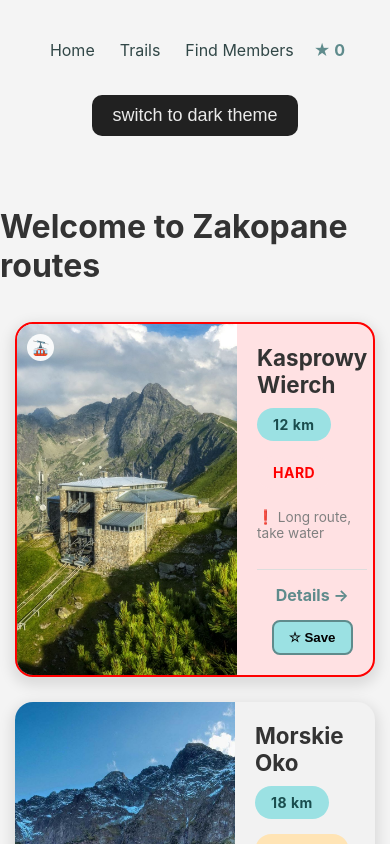
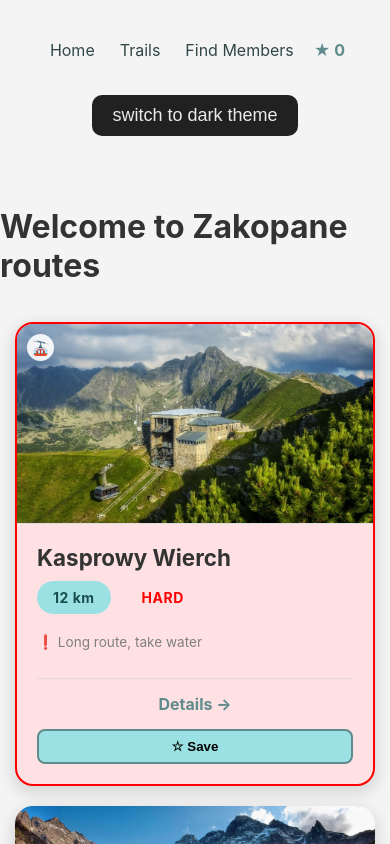
Before and after one commit to nastlyxy/zakopane-routes, a React (Vite) app: page /routes in a window 390 px wide. Shown: the top 844 px of the page. Built offline with nearby package versions, Linux system fonts and the light colour scheme.

Commit message:
fixed responsive for phones

```diff
--- a/src/App.css
+++ b/src/App.css
@@ -1,5 +1,5 @@
 /* =========================================
-   Common styles
+   1. COMMON STYLES & BASE
    ========================================= */
 * {
   box-sizing: border-box;
@@ -18,7 +18,7 @@ body {
   display: flex;
   flex-direction: column;
   align-items: center;
-  min-height: 100vh;
+  min-height: 100vh; /* Позволяет прижать футер к низу */
 }
 
 .app-container.dark {
@@ -26,8 +26,16 @@ body {
   color: #ebebeb;
 }
 
+.content {
+  width: 100%;
+  display: flex;
+  flex-direction: column;
+  align-items: center;
+  flex-grow: 1; /* Растягивает контент, чтобы футер всегда был внизу */
+}
+
 /* =========================================
-   Navigation menu
+   2. NAVIGATION
    ========================================= */
 .navigation-menu {
   display: flex;
@@ -73,15 +81,16 @@ body {
   background-color: #ebebeb;
   color: #212121;
 }
+
 /* =========================================
-   Home Page styles
+   3. HOME PAGE
    ========================================= */
-
 .homepage-container {
   width: 100%;
   padding: 0;
   margin: 0;
 }
+
 .hero-content {
   background-image:
     linear-gradient(rgba(0, 0, 0, 0.6), rgba(0, 0, 0, 0.3)),
@@ -91,7 +100,6 @@ body {
   background-size: cover;
   background-attachment: fixed;
   width: 100%;
-  max-width: 1200px;
   min-height: 85vh;
   display: flex;
   flex-direction: column;
@@ -99,10 +107,9 @@ body {
   align-items: center;
   text-align: center;
   gap: 30px;
-  border-radius: 30px;
-  padding: 40px;
-  box-shadow: 0 15px 40px rgba(0, 0, 0, 0.2);
+  padding: 40px 20px;
 }
+
 .homepage-title {
   color: #ffffff;
   font-size: clamp(2.5rem, 8vw, 5rem);
@@ -110,6 +117,7 @@ body {
   text-shadow: 2px 2px 10px rgba(0, 0, 0, 0.6);
   letter-spacing: 1px;
 }
+
 .homepage-description {
   color: #e0e0e0;
   font-size: clamp(1rem, 2vw, 1.3rem);
@@ -118,6 +126,7 @@ body {
   margin: 0;
   text-shadow: 1px 1px 5px rgba(0, 0, 0, 0.5);
 }
+
 .routes-link {
   text-decoration: none;
   background-color: #9be1e3;
@@ -130,6 +139,7 @@ body {
   box-shadow: 0 5px 15px rgba(155, 225, 227, 0.4);
   margin-top: 10px;
 }
+
 .routes-link:hover {
   background-color: #5f8b8c;
   color: white;
@@ -137,23 +147,16 @@ body {
   box-shadow: 0 8px 20px rgba(95, 139, 140, 0.6);
 }
 
-@media (max-width: 768px) {
-  .hero-content {
-    min-height: 50vh;
-    border-radius: 20px;
-    padding: 30px 20px;
-  }
-  .homepage-title {
-    font-size: 2.5rem;
-  }
-  .homepage-description {
-    font-size: 1.1rem;
-  }
+/* =========================================
+   4. GRID LAYOUTS (ROUTES & TEAM)
+   ========================================= */
+.routes-page-container {
+  width: 100%;
+  display: flex;
+  flex-direction: column;
+  align-items: center;
 }
 
-/* =========================================
-   Grid layout (ROUTE & TEAM)
-   ========================================= */
 .routeCards-container,
 .members-container {
   display: grid;
@@ -165,74 +168,8 @@ body {
   margin: 0 auto;
 }
 
-@media (max-width: 650px) {
-  .routeCards-container,
-  .members-container {
-    grid-template-columns: 1fr;
-  }
-}
 /* =========================================
-   10. RESPONSIVE
-   ========================================= */
-
-/* --- ПЛАНШЕТЫ (экраны до 1024px) --- */
-@media (max-width: 1024px) {
-  /* 1. Сетка: делаем карточки поуже, чтобы влезло 2 в ряд */
-  .routeCards-container,
-  .members-container {
-    grid-template-columns: repeat(auto-fill, minmax(320px, 1fr));
-    gap: 25px;
-  }
-
-  /* 2. Сами карточки: переводим из горизонтальных в вертикальные */
-  .route-card-container,
-  .member-card-container {
-    flex-direction: column;
-    min-height: auto;
-  }
-
-
-  /* 4. Кнопки: ставим друг под другом для удобного нажатия пальцем */
-  .card-footer-actions {
-    flex-direction: column;
-    gap: 15px;
-  }
-
-
-}
-
-/* --- ТЕЛЕФОНЫ (экраны до 650px) --- */
-@media (max-width: 650px) {
-  /* 1. Навигация: разрешаем кнопкам переноситься на новую строку */
-  .navigation-menu {
-    flex-wrap: wrap;
-    gap: 15px;
-    padding: 15px;
-  }
-
-  .link {
-    font-size: 16px;
-    padding: 5px;
-  }
-
-  /* 2. Сетка: строго одна колонка на весь экран */
-  .routeCards-container,
-  .members-container {
-    grid-template-columns: 1fr;
-    width: 100%;
-    padding: 15px;
-  }
-
-  /* 3. Футер: выравниваем по центру */
-  .footer {
-    flex-direction: column;
-    text-align: center;
-    padding: 30px 20px;
-  }
-}
-
-/* =========================================
-   Cards styles
+   5. CARDS (ROUTE & TEAM)
    ========================================= */
 .route-card-container,
 .member-card-container {
@@ -287,6 +224,50 @@ body {
   border-radius: 50%;
   font-size: 14px;
 }
+/* --- Стили для Аватарки Участника --- */
+.member-avatar-side {
+  width: 220px; /* Такая же ширина, как у картинки маршрута */
+  display: flex;
+  align-items: center;
+  justify-content: center;
+  background-color: #e0f7f8; /* Легкий голубой фон, как твоя тема */
+  flex-shrink: 0;
+  border-right: 1px solid #eee;
+}
+
+.dark .member-avatar-side {
+  background-color: #3a3a3a;
+  border-right-color: #555;
+}
+
+.member-avatar {
+  width: 110px;
+  height: 110px;
+  border-radius: 50%; /* Делает картинку абсолютно круглой */
+  object-fit: cover;
+  border: 4px solid white;
+  box-shadow: 0 4px 15px rgba(0, 0, 0, 0.1);
+  transition: transform 0.3s ease;
+}
+
+.dark .member-avatar {
+  border-color: #242424;
+}
+
+.member-card-container:hover .member-avatar {
+  transform: scale(1.05); /* Аватарка чуть увеличивается при наведении */
+}
+
+/* Специфичные цвета для бейджей команды */
+.badge.member-city {
+  background-color: #ffe4b5;
+  color: #8b4500;
+}
+
+.badge.member-company {
+  background-color: #e2e2e2;
+  color: #333;
+}
 
 .card-info-side,
 .member-info {
@@ -312,6 +293,10 @@ body {
 .email-container {
   color: #4e5e4d;
   font-weight: 500;
+  display: block;
+  word-wrap: break-word; /* Заставит длинный email перенестись на новую строку */
+  overflow-wrap: break-word;
+  margin-top: 5px;
 }
 .email-container.dark {
   color: #a9c2a9;
@@ -367,7 +352,6 @@ body {
   background-color: #5f8b8c;
   color: white;
 }
-
 .fav-button.inFavorites {
   border: 2px solid red;
   background-color: #ffe1e3;
@@ -376,7 +360,6 @@ body {
   background-color: red;
   color: white;
 }
-
 .fav-button.dark {
   background-color: #4b6d6e;
   border-color: #314747;
@@ -385,7 +368,6 @@ body {
 .fav-button.dark:hover {
   background-color: #314747;
 }
-
 .fav-button.inFavorites.dark {
   background-color: #ffe1e3;
   color: #212121;
@@ -397,7 +379,7 @@ body {
 }
 
 /* =========================================
-   Team page styles
+   6. TEAM PAGE
    ========================================= */
 .team-container {
   display: flex;
@@ -413,7 +395,7 @@ body {
 
 .searching-member-container {
   margin: 0 0 30px 0;
-  width: 100%;
+  width: 90%;
   max-width: 500px;
   height: 45px;
   border: 2px solid #5f8b8c;
@@ -434,7 +416,7 @@ body {
 }
 
 /* =========================================
-   route details page
+   7. ROUTE DETAILS PAGE
    ========================================= */
 .route-details-page {
   display: flex;
@@ -443,14 +425,17 @@ body {
   padding: 40px 20px;
   width: 100%;
 }
+
 .details-header,
 .details-card {
   width: 100%;
   max-width: 800px;
 }
+
 .details-header {
   margin-bottom: 20px;
 }
+
 .back-button {
   text-decoration: none;
   color: #5f8b8c;
@@ -464,6 +449,7 @@ body {
 .route-details-page.dark .back-button {
   color: #9be1e3;
 }
+
 .details-card {
   background-color: #f2f2f2;
   border-radius: 20px;
@@ -475,6 +461,7 @@ body {
   color: white;
   box-shadow: 0px 10px 25px rgba(255, 255, 255, 0.05);
 }
+
 .details-hero-image {
   width: 100%;
   height: 350px;
@@ -493,6 +480,7 @@ body {
 .details-card.dark .details-body h1 {
   color: #fff;
 }
+
 .badges-container {
   display: flex;
   gap: 15px;
@@ -526,6 +514,7 @@ body {
   background-color: #e2e2e2;
   color: #333;
 }
+
 .description-section h3 {
   font-size: 22px;
   margin-bottom: 15px;
@@ -543,12 +532,12 @@ body {
 }
 
 /* =========================================
-    FOOTER
+   8. FOOTER
    ========================================= */
 .footer {
   width: 100%;
   padding: 40px 50px;
-  margin-top: 20px;
+  margin-top: auto; /* Жестко прижимает футер к низу */
   background-color: #ffffff;
   border-top: 1px solid #eaeaea;
   display: flex;
@@ -563,29 +552,96 @@ body {
   background-color: #1a1a1a;
   border-top: 1px solid #333;
 }
-
 .footer-description {
   margin: 0;
   font-size: 1.1rem;
   color: #5f8b8c;
   font-weight: 600;
 }
-
 .footer.dark .footer-description {
   color: #9be1e3;
 }
-
 .footer-copyright {
   margin: 0;
   font-size: 0.95rem;
   color: #888;
 }
-
 .footer.dark .footer-copyright {
   color: #bbb;
 }
 
+/* =========================================
+   9. RESPONSIVE (МЕДИА-ЗАПРОСЫ ВСЕГДА В КОНЦЕ)
+   ========================================= */
+
+/* --- ПЛАНШЕТЫ (экраны до 1024px) --- */
+@media (max-width: 1024px) {
+  /* 1. Чиним меню: уменьшаем огромные пробелы */
+  .navigation-menu {
+    gap: 20px;
+    padding: 10px 20px;
+  }
+
+  /* 2. Сетка: карточки по 300px, чтобы на iPad идеально влезало 2 колонки */
+  .routeCards-container,
+  .members-container {
+    grid-template-columns: repeat(auto-fill, minmax(300px, 1fr));
+    gap: 20px;
+    width: 100%;
+    padding: 15px;
+  }
+
+  /* 3. Карточки становятся вертикальными */
+  .route-card-container,
+  .member-card-container {
+    flex-direction: column;
+    min-height: auto;
+  }
+
+  /* 4. КРИТИЧНО: Картинка и аватарка должны занять всю ширину! */
+  .card-image-side,
+  .member-avatar-side {
+    width: 100%;
+    height: 200px;
+    border-right: none;
+    border-bottom: 1px solid #ddd;
+  }
+
+  .dark .member-avatar-side {
+    border-bottom-color: #444;
+  }
+
+  /* 5. Кнопки на всю ширину для пальцев */
+  .card-footer-actions {
+    flex-direction: column;
+    gap: 15px;
+  }
+
+  .fav-button {
+    width: 100%;
+  }
+}
+
+/* --- ТЕЛЕФОНЫ (экраны до 650px) --- */
 @media (max-width: 650px) {
+  .navigation-menu {
+    flex-wrap: wrap;
+    gap: 15px;
+    padding: 15px;
+  }
+
+  .link {
+    font-size: 16px;
+    padding: 5px;
+  }
+
+  .routeCards-container,
+  .members-container {
+    grid-template-columns: 1fr;
+    width: 100%;
+    padding: 15px;
+  }
+
   .footer {
     flex-direction: column;
     text-align: center;
```
Also changed, not shown: src/Team.jsx (+56 -27 lines).
